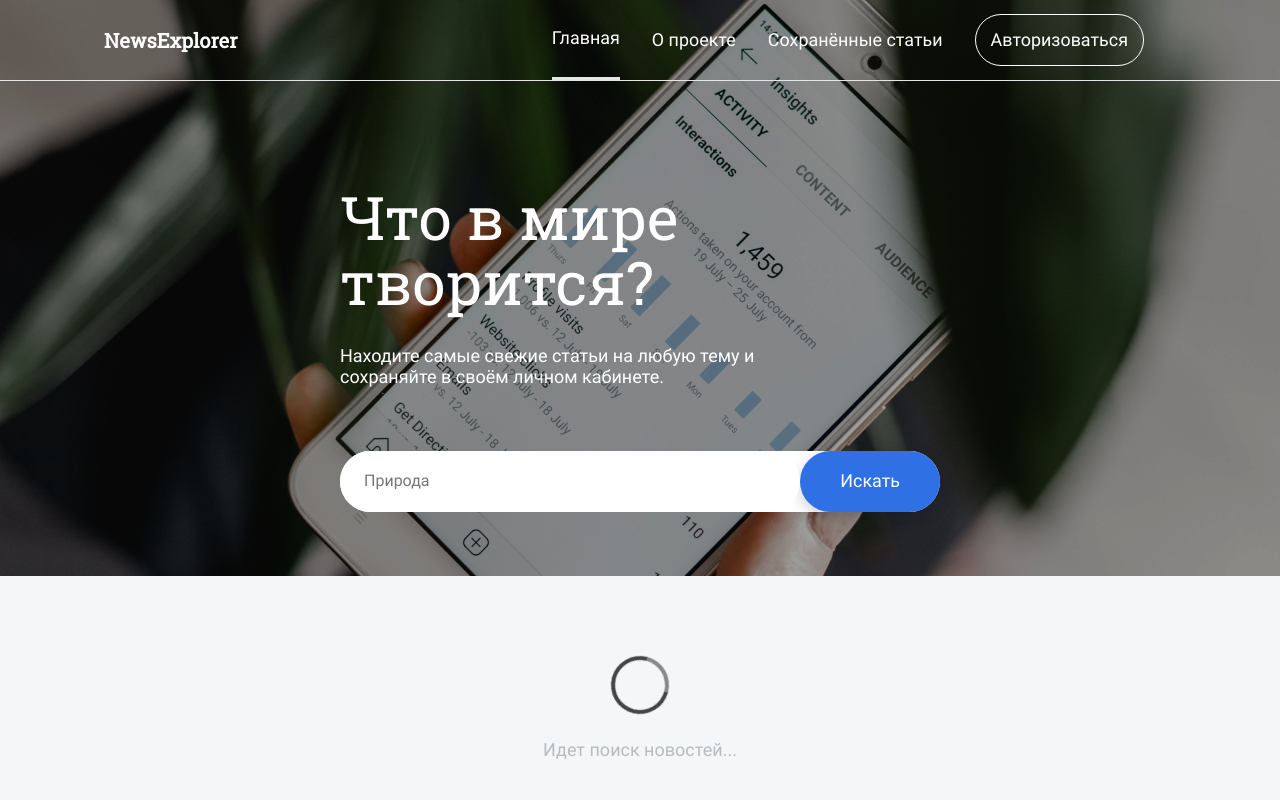
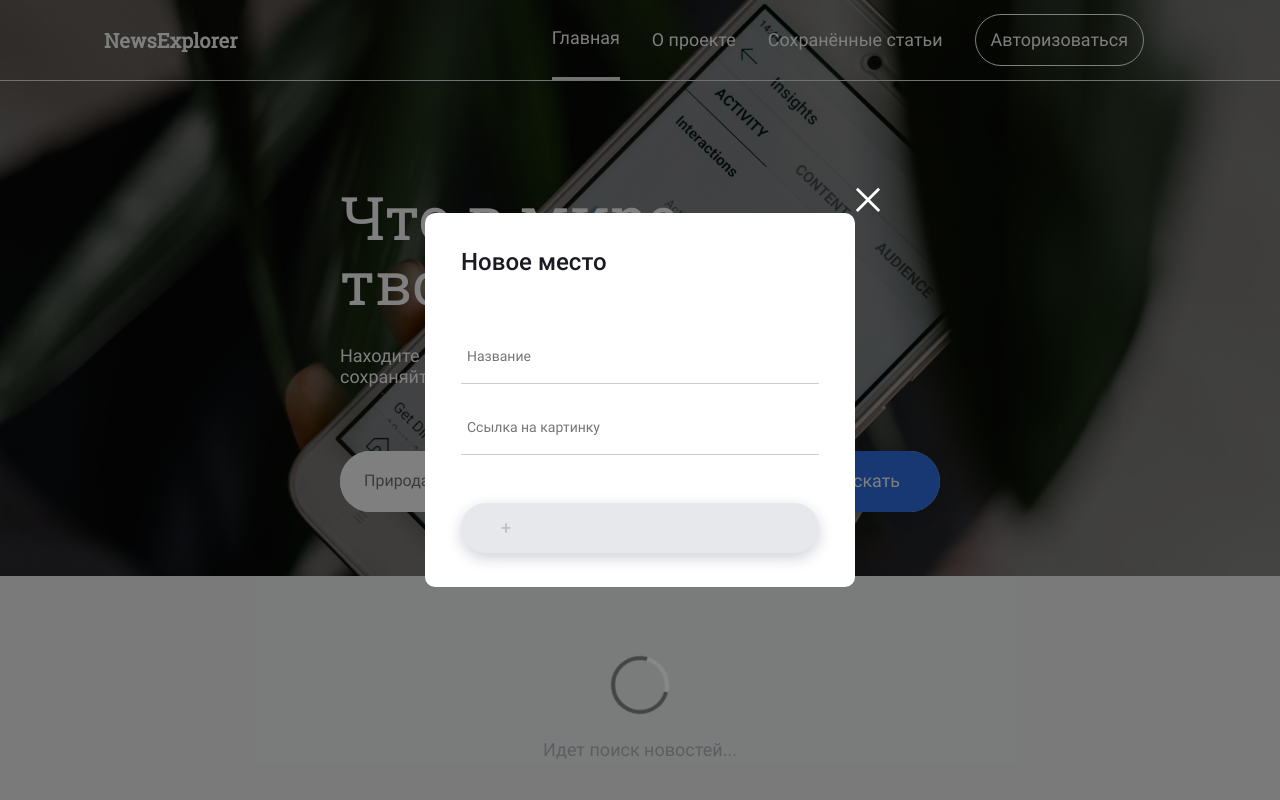
Before and after one commit to VBulanyi/news-explorer-frontend, a website built with webpack: page src/index.html in a window 1280 px wide. Shown: the top 800 px of the page. Built offline with nearby package versions, Linux system fonts and the light colour scheme.

Commit message:
popup added

```diff
--- /dev/null
+++ b/src/blocks/popup/__button/popup__button.css
@@ -0,0 +1,8 @@
+.popup__button {
+  width: 100%;
+  height: 50px;
+  border: 1px solid rgba(0, 0, 0, .2);
+  margin-top: 48px;
+  color: rgba(0, 0, 0, .2);
+  font-size: 36px;
+}
--- /dev/null
+++ b/src/blocks/popup/__button/popup__button_enebled.css
@@ -0,0 +1,8 @@
+.popup__button_enebled {
+
+  border: 1px soli d#000000;
+  margin-top: 48px;
+  background-color: #000000;
+  color: white;
+
+}
--- /dev/null
+++ b/src/blocks/popup/__button/user-info__edit-button.css
@@ -0,0 +1,3 @@
+.button.user-info__edit-button {
+    font-size: 18px;
+}
--- /dev/null
+++ b/src/blocks/popup/__close/popup__close.css
@@ -0,0 +1,7 @@
+.popup__close {
+  width: 26px;
+  position: absolute;
+  top: -26px;
+  right: -26px;
+  cursor: pointer;
+}
--- /dev/null
+++ b/src/blocks/popup/__content/popup__content.css
@@ -0,0 +1,15 @@
+.popup__content {
+  width: 430px;
+  min-height: 330px;
+  background-color: #fff;
+  border-radius: 10px;
+  position: relative;
+  box-sizing: border-box;
+  padding: 34px 36px;
+}
+
+@media screen and (max-width: 540px) {
+  .popup__content {
+    width: calc(100% - 60px);
+  }
+}
--- /dev/null
+++ b/src/blocks/popup/__form/popup__form.css
@@ -0,0 +1,3 @@
+.popup__form {
+  margin-top: 60px;
+}
--- /dev/null
+++ b/src/blocks/popup/__input/popup__input.css
@@ -0,0 +1,15 @@
+.popup__input {
+  width: 100%;
+  height: 47px;
+  border: 0;
+  border-bottom: 1px solid rgba(0, 0, 0, .2);
+  font-size: 14px;
+  line-height: 17px;
+  box-sizing: border-box;
+  padding: 5px 6px 13px;
+  margin-bottom: 24px;
+}
+
+.popup__input:last-of-type {
+  margin-bottom: 0;
+}
--- /dev/null
+++ b/src/blocks/popup/__title/popup__title.css
@@ -0,0 +1,5 @@
+.popup__title {
+  margin: 0;
+  font-size: 24px;
+  line-height: 30px;
+}
--- /dev/null
+++ b/src/blocks/popup/_is-opened/popup_is-opened.css
@@ -0,0 +1,3 @@
+.popup.popup_is-opened {
+  display: flex;
+}
--- /dev/null
+++ b/src/blocks/popup/popup.css
@@ -0,0 +1,22 @@
+@import url(./__content/popup__content.css);
+@import url(./__close/popup__close.css);
+@import url(./__title/popup__title.css);
+@import url(./__form/popup__form.css);
+@import url(./__input/popup__input.css);
+@import url(./__button/popup__button.css);
+@import url(./__button/popup__button_enebled.css);
+@import url(./_is-opened/popup_is-opened.css);
+@import url(./__button/user-info__edit-button.css);
+
+.popup {
+  position: fixed;
+  top: 0;
+  left: 0;
+  width: 100%;
+  height: 100%;
+  background-color: rgba(0, 0, 0, .5);
+  display: flex;
+  align-items: center;
+  justify-content: center;
+  /* display: none; */
+}
--- a/src/index.css
+++ b/src/index.css
@@ -8,6 +8,7 @@
 @import url(blocks/results/results.css);
 @import url(blocks/about/about.css);
 @import url(blocks/customers/customers.css);
+@import url(blocks/popup/popup.css);
 
 .page {
   max-width: 1440px;
--- a/src/index.html
+++ b/src/index.html
@@ -32,6 +32,22 @@
           </form>
         </div>
     </div>
+    <div class="popup-form">
+        <div class="popup popupAdd">
+            <div class="popup__content">
+                <img id="formAddClose" src="<%=require('./images/close.svg')%>" alt="" class="popup__close">
+                <h3 class="popup__title">Новое место</h3>
+                <form id="formAdd" class="popup__form" name="new">
+                    <input required id="formAddName" type="text" maxlength="30" name="name"
+                        class="popup__input popup__input_type_name" placeholder="Название">
+                    <span id="errorAddName" class="error" aria-live="polite"></span>
+                    <input id="formAddUrl" required type="url" name="link"
+                        class="popup__input popup__input_type_link-url" placeholder="Ссылка на картинку">
+                    <span id="errorAddUrl" class="error" aria-live="polite"></span>
+                    <button id="addSbmBtn" type="submit" class="button popup__button" disabled>+</button>
+                </form>
+            </div>
+        </div>
     </header>
     <main>
       <section class="preloader">
```
Also changed, not shown: src/pages/about/index.html (+4 -4 lines), src/pages/about/index.js (+0 -50 lines), src/images/close.svg (added).
